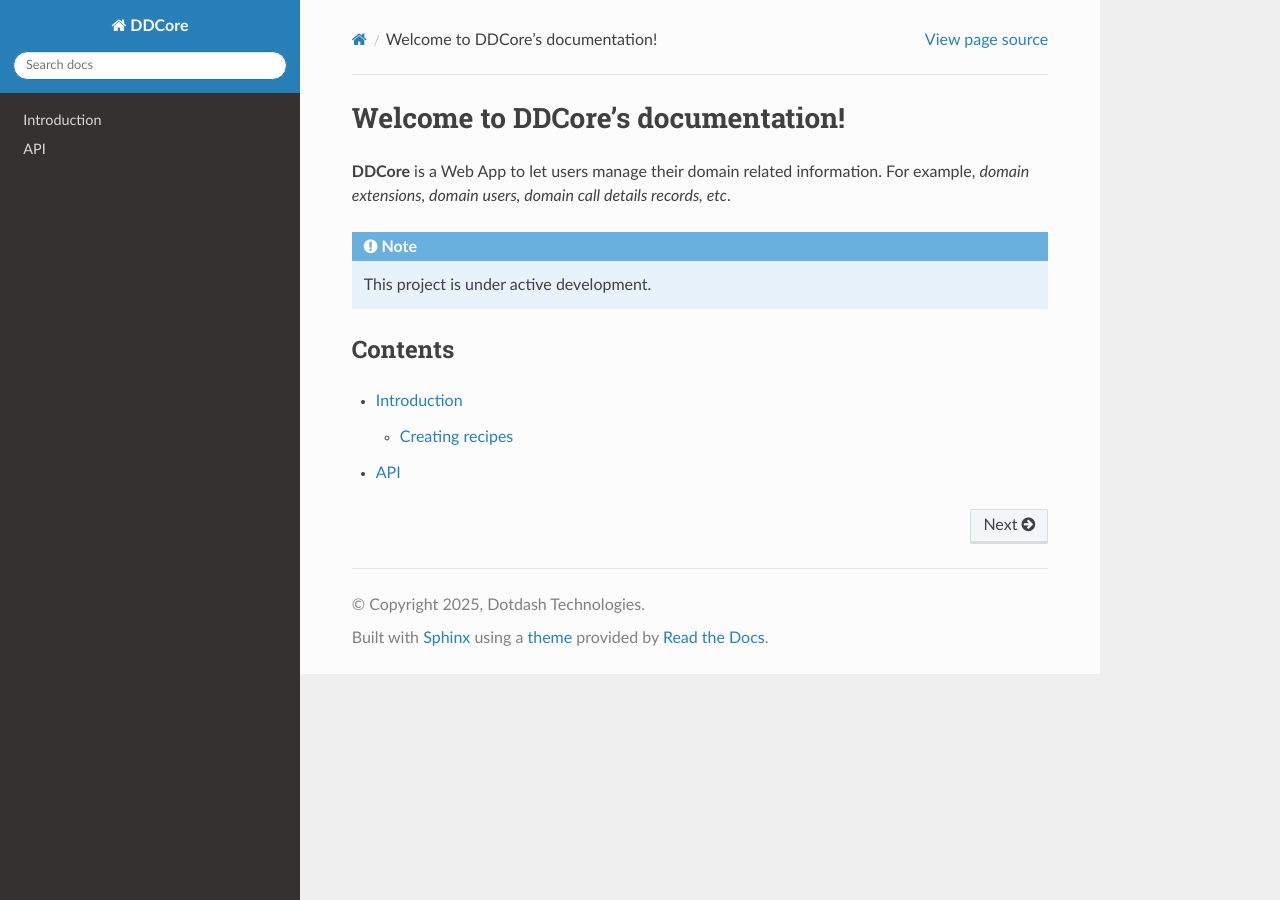
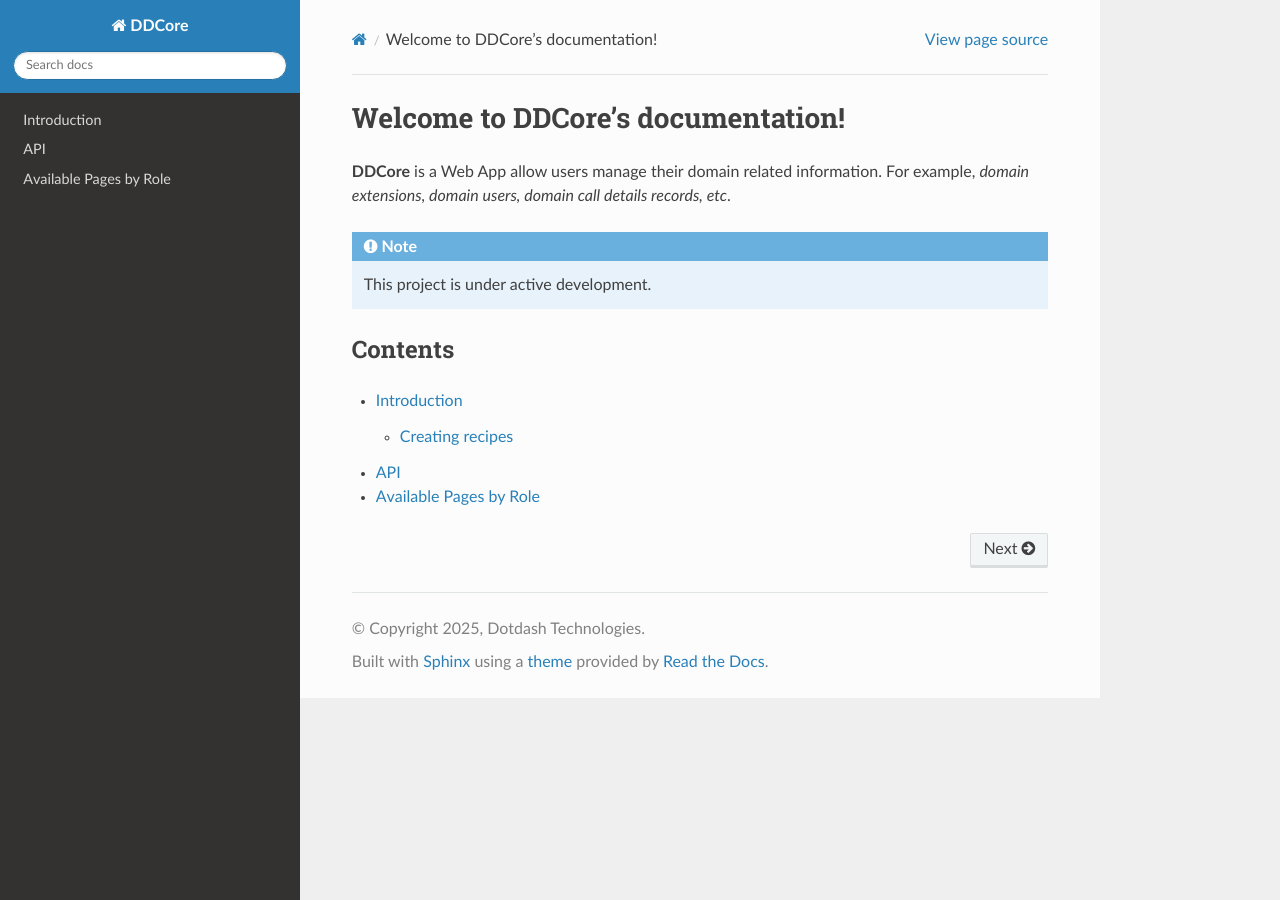
Before and after one commit to PurpTest/ddcore-docs, a Sphinx documentation site: the page built from docs/source/index.rst, in a window 1280 px wide. Built offline with Sphinx 7.4.7 and the Read the Docs theme 3.1.0, drawn with Linux system fonts in a browser that asks for light colours.

```diff
--- a/docs/source/index.rst
+++ b/docs/source/index.rst
@@ -1,7 +1,7 @@
 Welcome to DDCore's documentation!
 ===================================
 
-**DDCore** is a Web App to let users manage their domain related information. For example, *domain extensions, domain users, domain call details records, etc*.
+**DDCore** is a Web App allow users manage their domain related information. For example, *domain extensions, domain users, domain call details records, etc*.
 
 .. note::
 
@@ -14,3 +14,4 @@ Contents
 
    introduction
    api
+   role
```
Also changed, not shown: docs/source/introduction.rst (+6 -5 lines), docs/source/role.rst (added, +28 -0 lines).
